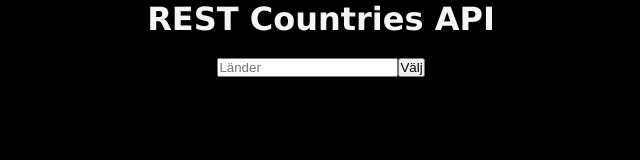
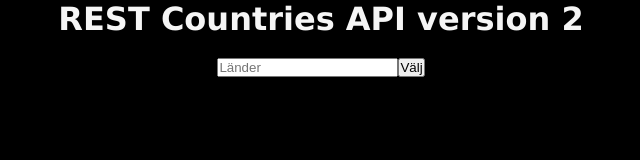
Before and after one commit to Kolegaaa/FE22-js1-mp3-Elias-Elkhayyati, a plain HTML site: page index.html in a window 1280 px wide. Shown: the whole page, without its empty margins (319-959 px from the left). Drawn offline with Linux system fonts and the light colour scheme; no server answers.

Commit message:
Update index.html

```diff
--- a/index.html
+++ b/index.html
@@ -11,7 +11,7 @@
 </head>
 
 <body>
-  <h1 id="rest-l">REST Countries API</h1>
+  <h1 id="rest-l">REST Countries API version 2</h1>
 
     </div>
 
```
